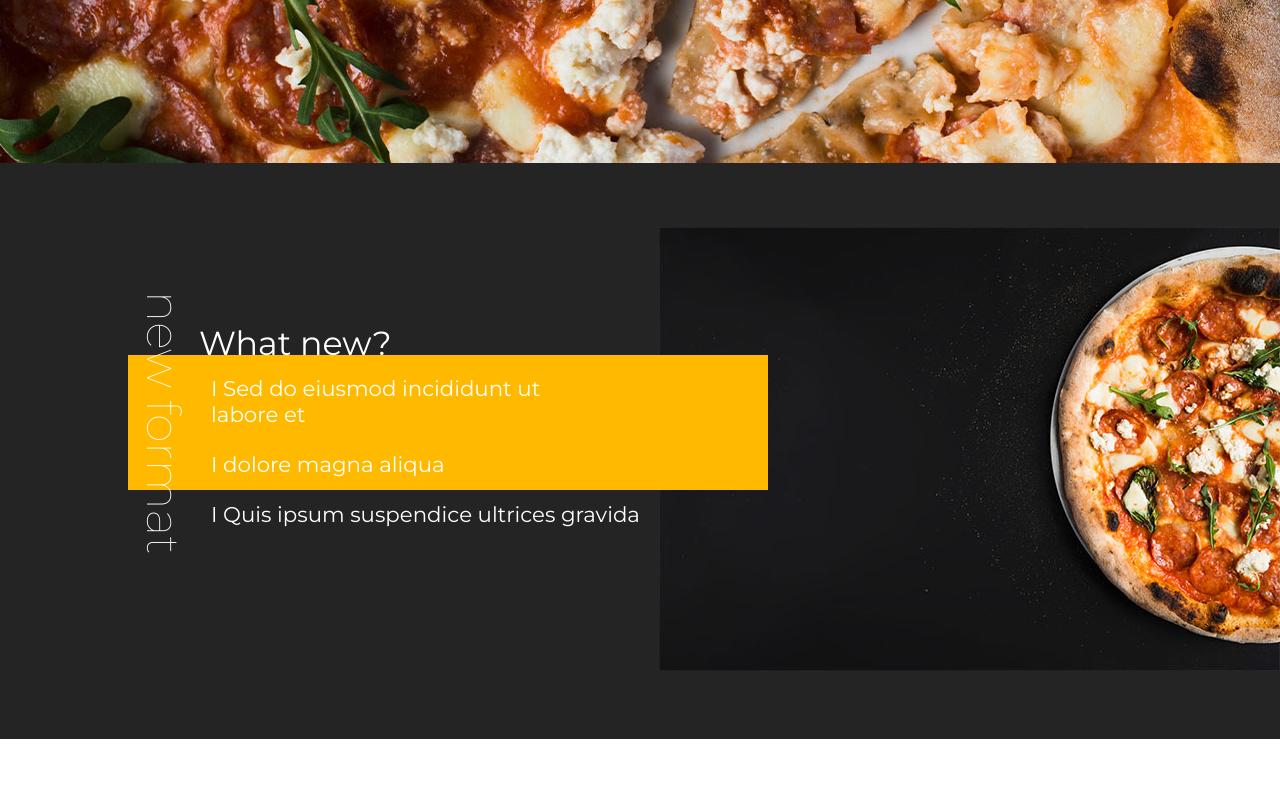
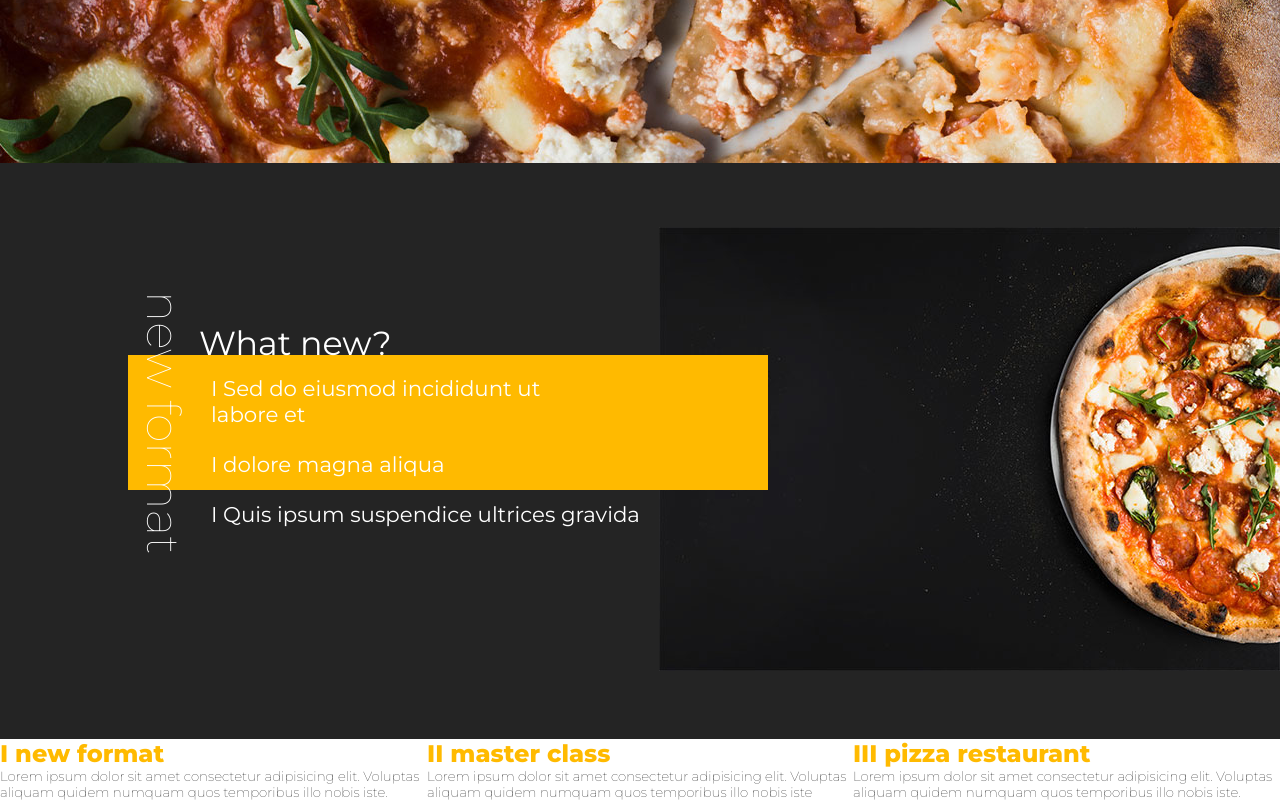
Before and after one commit to leticialterres/mood-restaurant-food, a plain HTML site: page index.html in a window 1280 px wide. Shown: the part 637-1437 px from the top of the page. Before the commit the page ends 1376 px from the top, so only its background shows below. Drawn offline with nearby package versions, Linux system fonts and the light colour scheme.

Commit message:
Acréscimo da terceira section

```diff
--- a/_css/style.css
+++ b/_css/style.css
@@ -173,3 +173,19 @@ span#vertical:nth-child(2){
     font-size: 16pt;
     padding: 12px
 }
+
+#how-we-work{
+  display: flex;
+  justify-content: space-evenly;
+}
+
+#how-we-work h1{
+  color: #ffba00;
+  font-weight: bold;
+}
+
+#how-we-work p{
+  color: #000;
+  font-weight: lighter;
+  font-size: 10pt;
+}
--- a/index.html
+++ b/index.html
@@ -48,6 +48,20 @@
             <img src="_image/half-pizza-right.jpg" alt="">
         </div>
     </section>
+    <section id="how-we-work">
+        <div>
+            <h1>I new format</h1>
+            <p>Lorem ipsum dolor sit amet consectetur adipisicing elit. Voluptas aliquam quidem numquam quos temporibus illo nobis iste.</p>
+        </div>
+        <div>
+            <h1>II master class</h1>
+            <p>Lorem ipsum dolor sit amet consectetur adipisicing elit. Voluptas aliquam quidem numquam quos temporibus illo nobis iste</p>
+        </div>
+        <div>
+            <h1>III pizza restaurant</h1>
+            <p>Lorem ipsum dolor sit amet consectetur adipisicing elit. Voluptas aliquam quidem numquam quos temporibus illo nobis iste.</p>
+        </div>
+    </section>
 
 </body>
 
```
